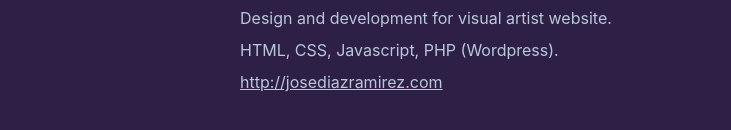
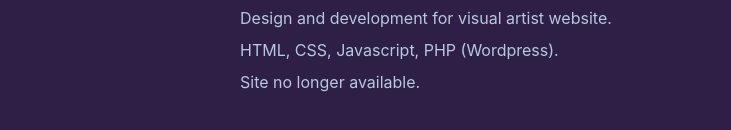
Before and after one commit to andyesp/andyesp, a Next.js app: page /code in a window 1280 px wide. Shown: the part 1148-1278 px from the top of the page, without its empty margins (0-731 px from the left). Built offline with nearby package versions, Linux system fonts and the light colour scheme.

Commit message:
Update favicon and site

```diff
--- a/pages/code.js
+++ b/pages/code.js
@@ -57,7 +57,8 @@ const Projects = [
     year: 2016,
     description: 'Design and development for visual artist website.',
     tech: 'HTML, CSS, Javascript, PHP (Wordpress).',
-    url: 'http://josediazramirez.com',
+    url: null,
+    releaseDate: 'Site no longer available.',
   },
 ]
 
```
Also changed, not shown: 1 other file (tests, documents, lock files or other folders).
